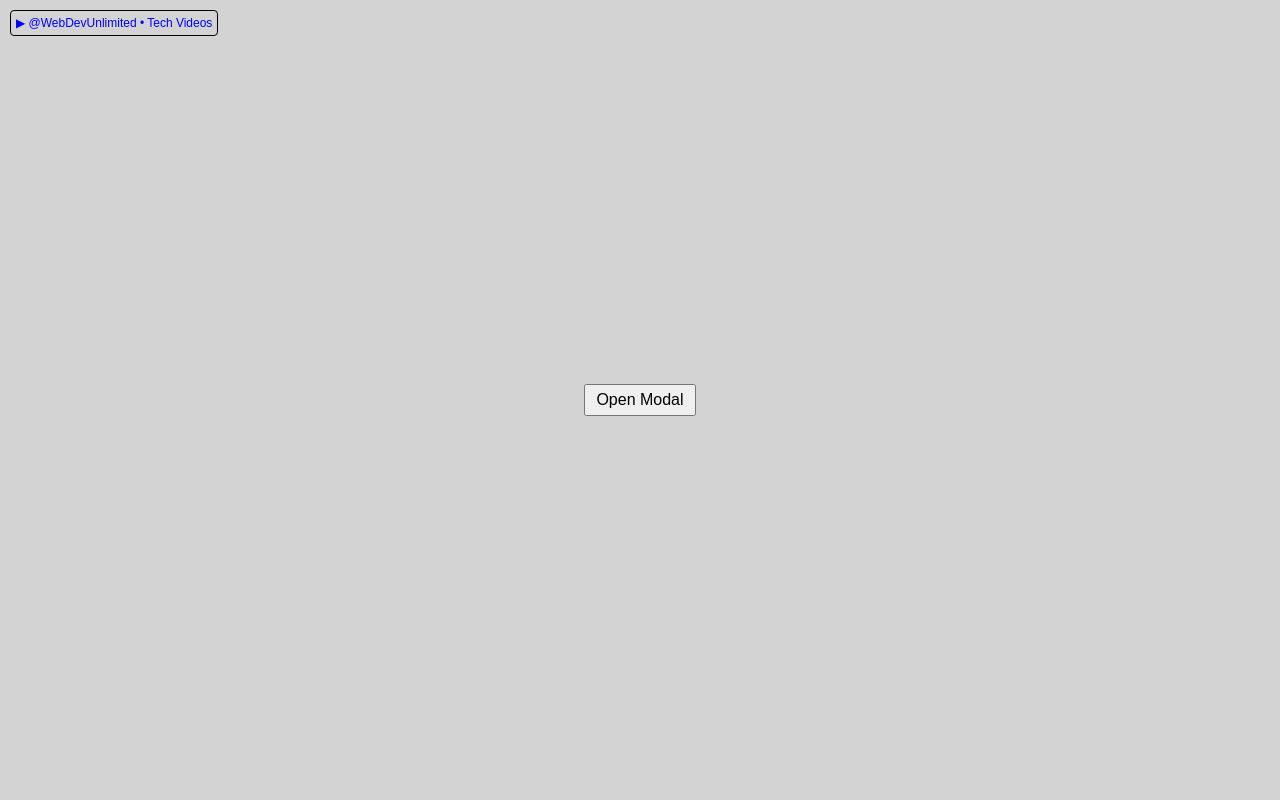
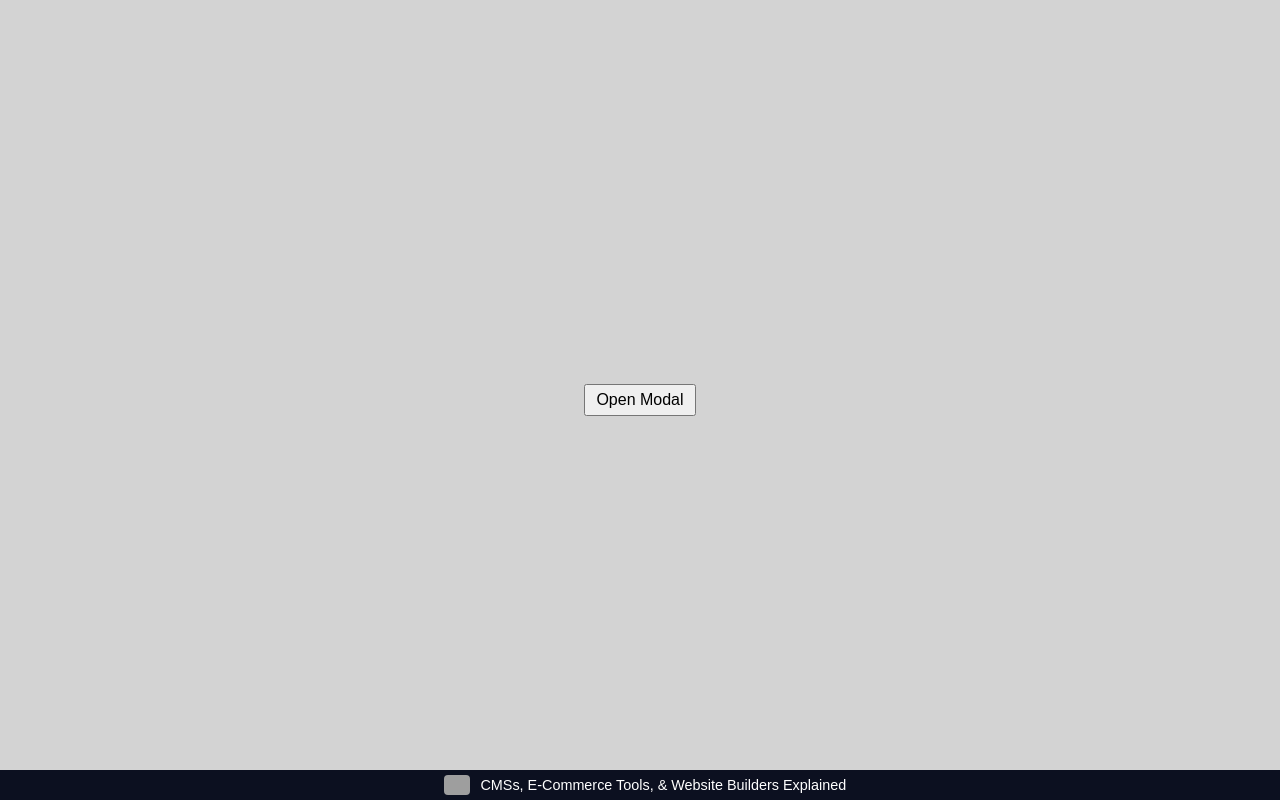
Before and after one commit to eastcoastdeveloper/angular-modal-mock, an Angular app: page / in a window 1280 px wide. Built offline with nearby package versions, Linux system fonts and the light colour scheme; grey boxes are pictures that could not be loaded.

Commit message:
2 files modified

```diff
--- a/src/index.html
+++ b/src/index.html
@@ -4,5 +4,68 @@
   </head>
   <body>
     <my-app>Loading...</my-app>
+
+    <footer id="rotatingFooter"></footer>
+
+    <!-- Footer -->
+    <script>
+      const footer = document.getElementById('rotatingFooter');
+
+      const footerItems = [
+        {
+          img: 'https://webdevunlimited.tech/images/amazon-logo.png',
+          text: 'CMSs, E-Commerce Tools, & Website Builders Explained',
+          link: 'https://tinyurl.com/3m5hyrk5',
+        },
+        {
+          img: 'https://webdevunlimited.tech/images/favicon.png',
+          text: 'Web Dev Unlimited',
+          link: 'https://webdevunlimited.tech/',
+        },
+      ];
+
+      Object.assign(footer.style, {
+        position: 'fixed',
+        bottom: '0',
+        left: '0',
+        width: '100%',
+        background: '#0c1020',
+        color: '#fff',
+        textAlign: 'center',
+        padding: '5px',
+        display: 'flex',
+        alignItems: 'center',
+        justifyContent: 'center',
+        gap: '10px',
+        zIndex: '9999',
+        fontFamily: 'sans-serif',
+      });
+
+      const img = document.createElement('img');
+      img.style.height = '20px';
+      img.style.width = 'auto';
+      img.style.borderRadius = '4px';
+
+      const textLink = document.createElement('a');
+      textLink.style.color = '#fff';
+      textLink.style.textDecoration = 'none';
+      textLink.style.fontSize = '.9rem';
+
+      footer.appendChild(img);
+      footer.appendChild(textLink);
+
+      function showRandomItem() {
+        const item =
+          footerItems[Math.floor(Math.random() * footerItems.length)];
+        img.src = item.img;
+        textLink.href = item.link;
+        textLink.textContent = item.text;
+        textLink.target = '_blank';
+        textLink.rel = 'noopener noreferrer';
+      }
+
+      showRandomItem();
+      setInterval(showRandomItem, 10000);
+    </script>
   </body>
 </html>
--- a/src/main.html
+++ b/src/main.html
@@ -1,23 +1,4 @@
 <main>
-  <a
-    style="
-      font: normal 12px sans-serif;
-      color: blue;
-      position: fixed;
-      top: 5px;
-      left: 5px;
-      border: 1px solid black;
-      padding: 5px;
-      border-radius: 4px;
-      margin: 5px 0 0 5px;
-      display: inline-block;
-      text-decoration: none;
-    "
-    href="https://www.youtube.com/@WebDevUnlimited"
-    target="_blank"
-    class="yt-badge"
-    >&#9654; @WebDevUnlimited • Tech Videos</a
-  >
   <button type="button" *ngIf="!loader" (click)="openModal()">
     Open Modal
   </button>
```
